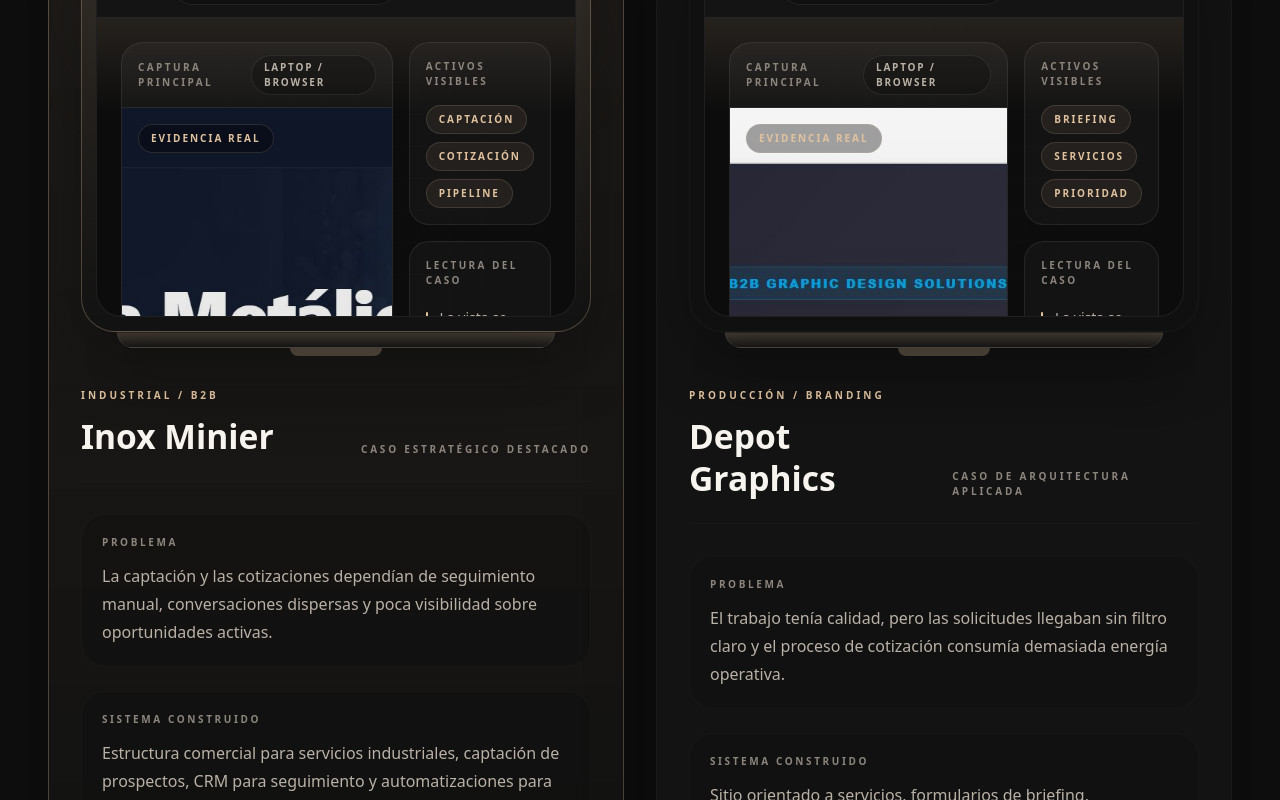
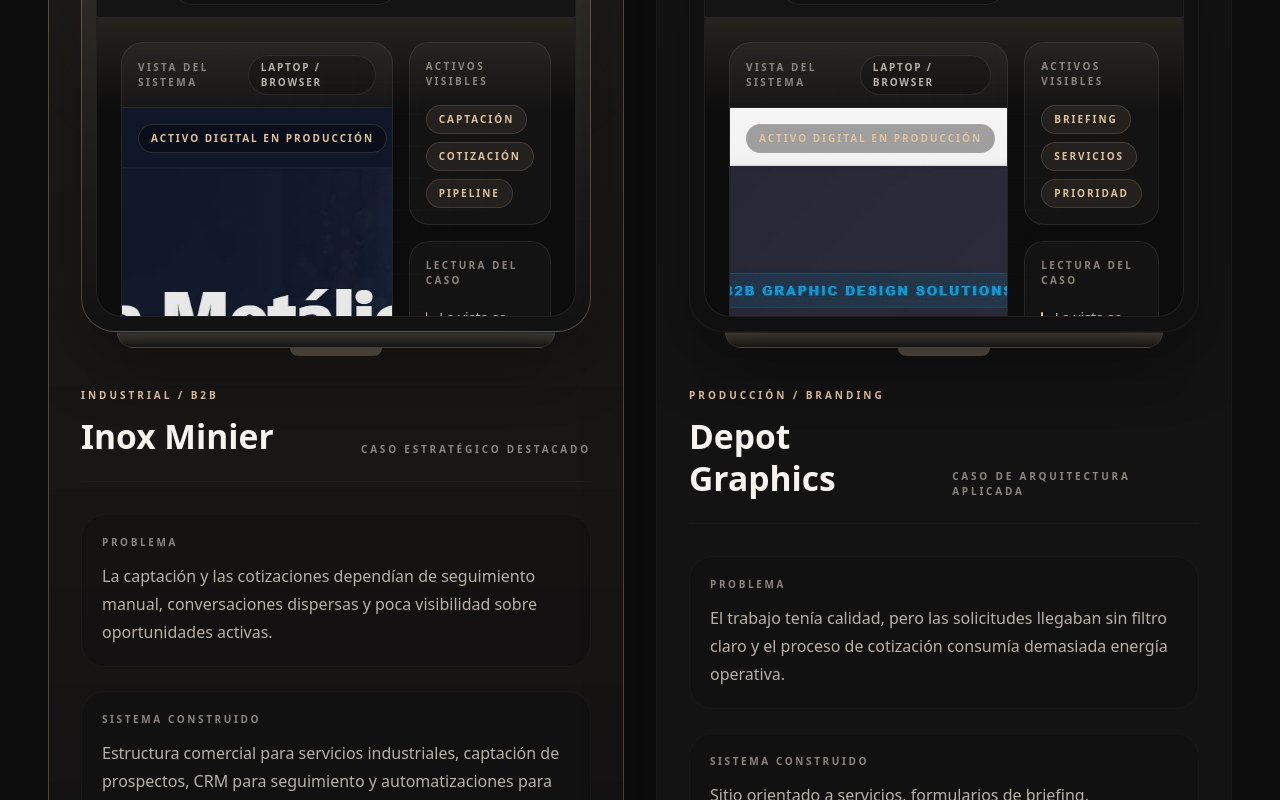
Before and after one commit to hilariotapiamarcosantonio-maker/marcos-portfolio-premium, a Next.js app: page / in a window 1280 px wide. Shown: the part 6180-6980 px from the top of the page. Built offline with nearby package versions, Linux system fonts and the light colour scheme.

Commit message:
fix project mockup placeholders after real captures

```diff
--- a/src/components/CaseMockup.tsx
+++ b/src/components/CaseMockup.tsx
@@ -72,7 +72,7 @@ export default function CaseMockup({
                 <div className="overflow-hidden rounded-[22px] border border-white/8 bg-[linear-gradient(180deg,rgba(255,255,255,0.045),rgba(255,255,255,0.015))]">
                   <div className="flex items-center justify-between border-b border-white/8 px-4 py-3">
                     <p className="text-[10px] font-semibold uppercase tracking-[0.24em] text-outline">
-                      Captura principal
+                      Vista del sistema
                     </p>
                     <span className="rounded-full border border-white/8 bg-black/20 px-3 py-1 text-[10px] font-semibold uppercase tracking-[0.18em] text-secondary">
                       Laptop / browser
@@ -90,11 +90,11 @@ export default function CaseMockup({
                       />
                       <div className="absolute inset-0 bg-[linear-gradient(180deg,rgba(10,10,10,0.04)_0%,rgba(10,10,10,0.1)_35%,rgba(10,10,10,0.82)_100%)]" />
                       <div className="absolute left-4 top-4 inline-flex rounded-full border border-primary/16 bg-black/35 px-3 py-1.5 text-[10px] font-semibold uppercase tracking-[0.2em] text-primary backdrop-blur">
-                        Evidencia real
+                        Activo digital en producción
                       </div>
                       <div className="absolute inset-x-4 bottom-4 rounded-[18px] border border-white/10 bg-black/38 p-4 backdrop-blur-md">
                         <p className="text-[10px] font-semibold uppercase tracking-[0.24em] text-outline">
-                          Activo capturado
+                          Infraestructura comercial aplicada
                         </p>
                         <p className="mt-3 text-sm leading-7 text-tertiary/88">
                           {note}
@@ -105,7 +105,7 @@ export default function CaseMockup({
                     <div className="flex h-[calc(100%-53px)] flex-col justify-between p-5">
                       <div>
                         <p className="text-[10px] font-semibold uppercase tracking-[0.28em] text-primary">
-                          Screenshot real preparado
+                          Caso visual
                         </p>
                         <h4 className="mt-3 max-w-md font-headline text-2xl font-bold text-tertiary md:text-[2rem]">
                           {project}
@@ -117,11 +117,12 @@ export default function CaseMockup({
 
                       <div className="rounded-[18px] border border-dashed border-primary/24 bg-black/15 p-4">
                         <p className="text-[10px] font-semibold uppercase tracking-[0.24em] text-outline">
-                          Inserción sugerida
+                          Vista del sistema
                         </p>
                         <p className="mt-3 text-sm leading-7 text-secondary">
-                          Landing, CRM o dashboard del activo con mayor peso
-                          comercial dentro del caso.
+                          La captura principal se integra aquí para reforzar la
+                          lectura comercial del activo más relevante dentro del
+                          caso.
                         </p>
                       </div>
                     </div>
@@ -152,15 +153,23 @@ export default function CaseMockup({
                     <ul className="mt-4 space-y-3 text-sm leading-7 text-secondary">
                       <li className="flex gap-3">
                         <span className="mt-2 h-1.5 w-1.5 rounded-full bg-primary" />
-                        <span>La vista se integra como evidencia del sistema.</span>
+                        <span>
+                          La vista se integra como evidencia operativa del
+                          sistema.
+                        </span>
                       </li>
                       <li className="flex gap-3">
                         <span className="mt-2 h-1.5 w-1.5 rounded-full bg-primary" />
-                        <span>El mockup mantiene foco comercial y jerarquía visual.</span>
+                        <span>
+                          La estructura mantiene foco comercial y jerarquía
+                          visual.
+                        </span>
                       </li>
                       <li className="flex gap-3">
                         <span className="mt-2 h-1.5 w-1.5 rounded-full bg-primary" />
-                        <span>La captura acompaña el caso; no compite con él.</span>
+                        <span>
+                          La captura acompaña la lectura estratégica del caso.
+                        </span>
                       </li>
                     </ul>
                   </div>
--- a/src/components/Cases.tsx
+++ b/src/components/Cases.tsx
@@ -14,7 +14,7 @@ export default function Cases() {
         <SectionHeading
           eyebrow="Evidencia"
           title="Casos estructurados como sistemas de negocio, no como una galería."
-          description="Cada proyecto se presenta como contexto comercial, sistema construido y valor operativo. El mockup no busca decorar: prepara el espacio para capturas reales de landing, CRM o dashboard."
+          description="Cada proyecto se presenta como contexto comercial, sistema construido y valor operativo. La evidencia visual acompaña la lectura estratégica con capturas reales de activos digitales en producción."
         />
 
         <div className="mt-16 grid gap-8 xl:grid-cols-2">
```
